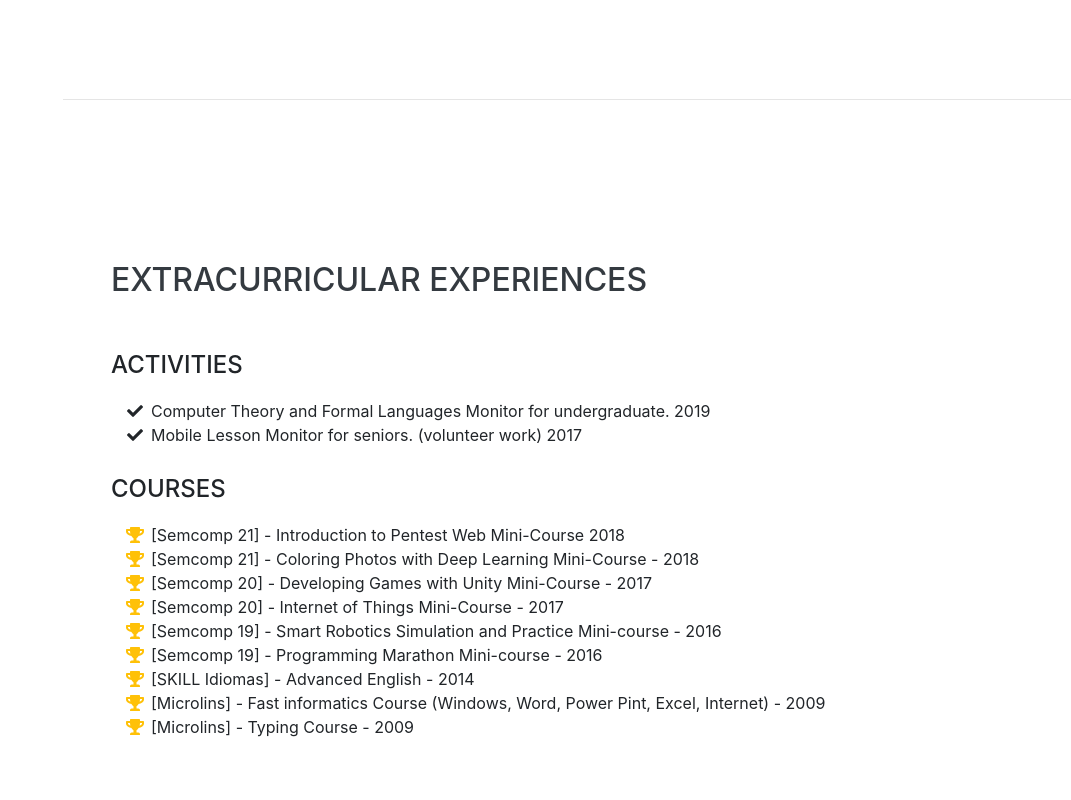
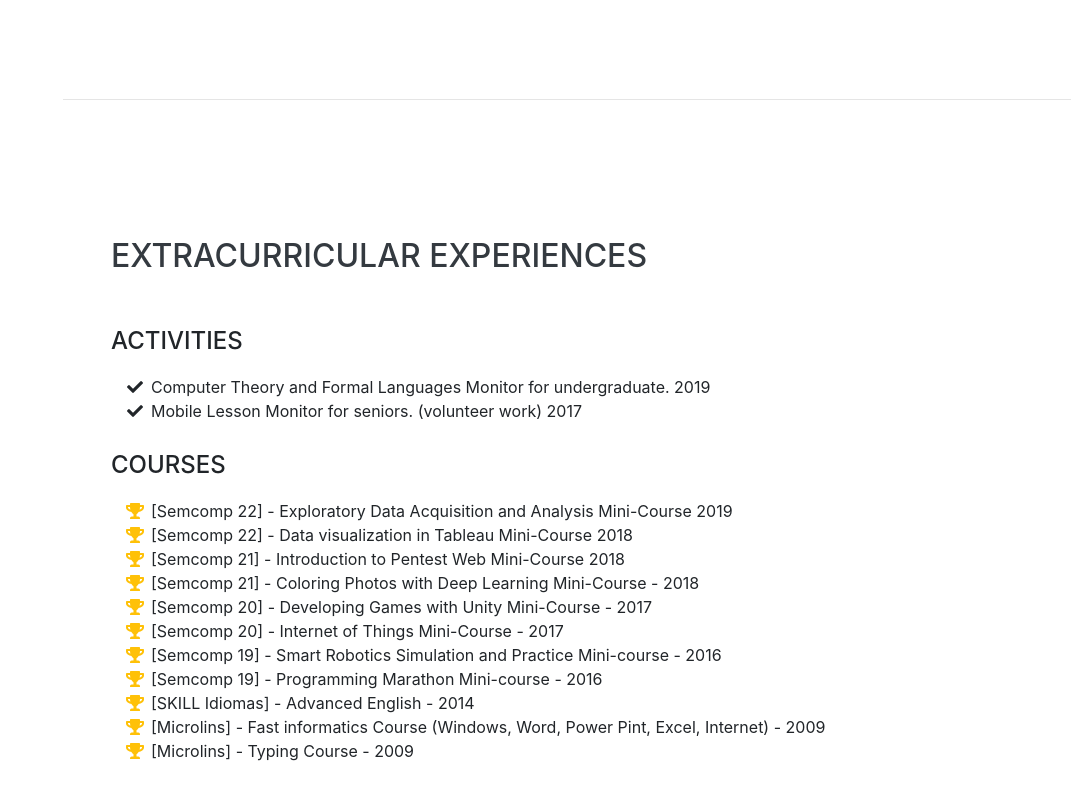
Before and after one commit to rafarolfsen/rafarolfsen.github.io, a website with bundled scripts: page index.html in a window 1280 px wide. Shown: the part 3105-3905 px from the top of the page, without its empty margins (209-1280 px from the left). Built offline with nearby package versions, Linux system fonts and the light colour scheme; a web font is replaced by a local one.

Commit message:
Add files via upload

```diff
--- a/index.html
+++ b/index.html
@@ -94,7 +94,6 @@
     <section class="resume-section p-3 p-lg-5 d-flex justify-content-center" id="experience">
       <div class="w-100">
         <h2 class="mb-5">Experience</h2>
-
         <div class="resume-item d-flex flex-column flex-md-row justify-content-between mb-5">
           <div class="resume-content">
             <h3 class="mb-0">Senior Web Developer</h3>
@@ -105,7 +104,6 @@
             <span class="text-primary">March 2013 - Present</span>
           </div>
         </div>
-
         <div class="resume-item d-flex flex-column flex-md-row justify-content-between mb-5">
           <div class="resume-content">
             <h3 class="mb-0">Web Developer</h3>
@@ -116,7 +114,6 @@
             <span class="text-primary">December 2011 - March 2013</span>
           </div>
         </div>
-
         <div class="resume-item d-flex flex-column flex-md-row justify-content-between mb-5">
           <div class="resume-content">
             <h3 class="mb-0">Junior Web Designer</h3>
@@ -127,7 +124,6 @@
             <span class="text-primary">July 2010 - December 2011</span>
           </div>
         </div>
-
         <div class="resume-item d-flex flex-column flex-md-row justify-content-between">
           <div class="resume-content">
             <h3 class="mb-0">Web Design Intern</h3>
@@ -138,9 +134,7 @@
             <span class="text-primary">September 2008 - June 2010</span>
           </div>
         </div>
-
       </div>
-
     </section>
     -->
     <hr class="m-0">
@@ -301,6 +295,14 @@
         <ul class="fa-ul mb-0">
           <li>
             <i class="fa-li fa fa-trophy text-warning"></i>
+            [Semcomp 22] - Exploratory Data Acquisition and Analysis Mini-Course 2019
+          </li>
+          <li>
+            <i class="fa-li fa fa-trophy text-warning"></i>
+            [Semcomp 22] - Data visualization in Tableau Mini-Course 2018
+          </li>
+          <li>
+            <i class="fa-li fa fa-trophy text-warning"></i>
             [Semcomp 21] - Introduction to Pentest Web Mini-Course 2018
           </li>
           <li>
```
